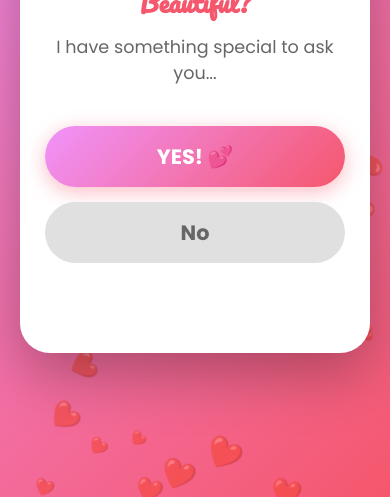
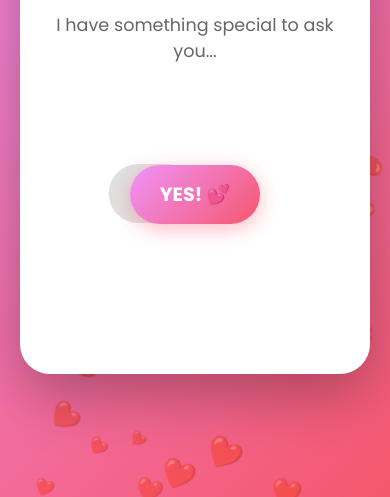
Before and after one commit to sudoDreamer/Valentines_day-Project, a plain HTML site: page valentine.html in a window 390 px wide. Shown: the part 347-844 px from the top of the page. Drawn offline with Linux system fonts and the light colour scheme.

Commit message:
Fix NO button to stay on screen without scrolling

```diff
--- a/style.css
+++ b/style.css
@@ -359,6 +359,8 @@ footer {
     text-align: center;
     box-shadow: 0 20px 60px rgba(0, 0, 0, 0.3);
     position: relative;
+    min-height: 500px;
+    overflow: hidden;
 }
 
 .proposal-emoji {
@@ -395,8 +397,9 @@ footer {
     gap: 20px;
     justify-content: center;
     align-items: center;
-    min-height: 100px;
+    min-height: 150px;
     position: relative;
+    margin: 20px 0;
 }
 
 .btn-yes,
@@ -415,6 +418,8 @@ footer {
     background: linear-gradient(135deg, #f093fb 0%, #f5576c 100%);
     color: white;
     box-shadow: 0 5px 20px rgba(245, 87, 108, 0.4);
+    position: relative;
+    z-index: 10;
 }
 
 .btn-yes:hover {
@@ -431,6 +436,9 @@ footer {
     background: #e0e0e0;
     color: #666;
     transition: all 0.2s ease;
+    position: absolute;
+    left: 50%;
+    transform: translateX(-50%);
 }
 
 .btn-no:hover {
@@ -661,17 +669,18 @@ footer {
     .proposal-card,
     .love-card {
         padding: 40px 25px;
+        min-height: 550px;
     }
 
     .button-container {
-        flex-direction: column;
-        gap: 15px;
+        min-height: 180px;
+        padding: 10px;
     }
 
     .btn-yes,
     .btn-no {
-        width: 100%;
         padding: 15px 30px;
+        font-size: 1.2rem;
     }
 
     .link-box {
--- a/valentine.html
+++ b/valentine.html
@@ -77,6 +77,18 @@
         let noClickCount = 0;
         let yesScale = 1;
 
+        // Initialize NO button position (centered below YES button)
+        window.addEventListener('load', () => {
+            const buttonContainer = document.querySelector('.button-container');
+            const containerRect = buttonContainer.getBoundingClientRect();
+            const btnRect = noBtn.getBoundingClientRect();
+
+            // Center the NO button horizontally, position below YES
+            noBtn.style.position = 'absolute';
+            noBtn.style.left = (containerRect.width / 2 - btnRect.width / 2) + 'px';
+            noBtn.style.top = '60px';
+        });
+
         const noMessages = [
             "Are you sure? 🥺",
             "Please reconsider! 💔",
@@ -87,17 +99,18 @@
         ];
 
         function moveNoButton() {
-            const container = document.querySelector('.proposal-card');
-            const containerRect = container.getBoundingClientRect();
+            const buttonContainer = document.querySelector('.button-container');
+            const containerRect = buttonContainer.getBoundingClientRect();
             const btnRect = noBtn.getBoundingClientRect();
 
-            // Calculate safe boundaries
-            const maxX = containerRect.width - btnRect.width - 20;
-            const maxY = containerRect.height - btnRect.height - 20;
+            // Calculate safe boundaries within the button container
+            const padding = 10; // Padding from edges
+            const maxX = containerRect.width - btnRect.width - (padding * 2);
+            const maxY = containerRect.height - btnRect.height - (padding * 2);
 
-            // Random position
-            const randomX = Math.random() * maxX;
-            const randomY = Math.random() * maxY;
+            // Random position within safe boundaries
+            const randomX = Math.max(padding, Math.random() * maxX);
+            const randomY = Math.max(padding, Math.random() * maxY);
 
             noBtn.style.position = 'absolute';
             noBtn.style.left = randomX + 'px';
```
